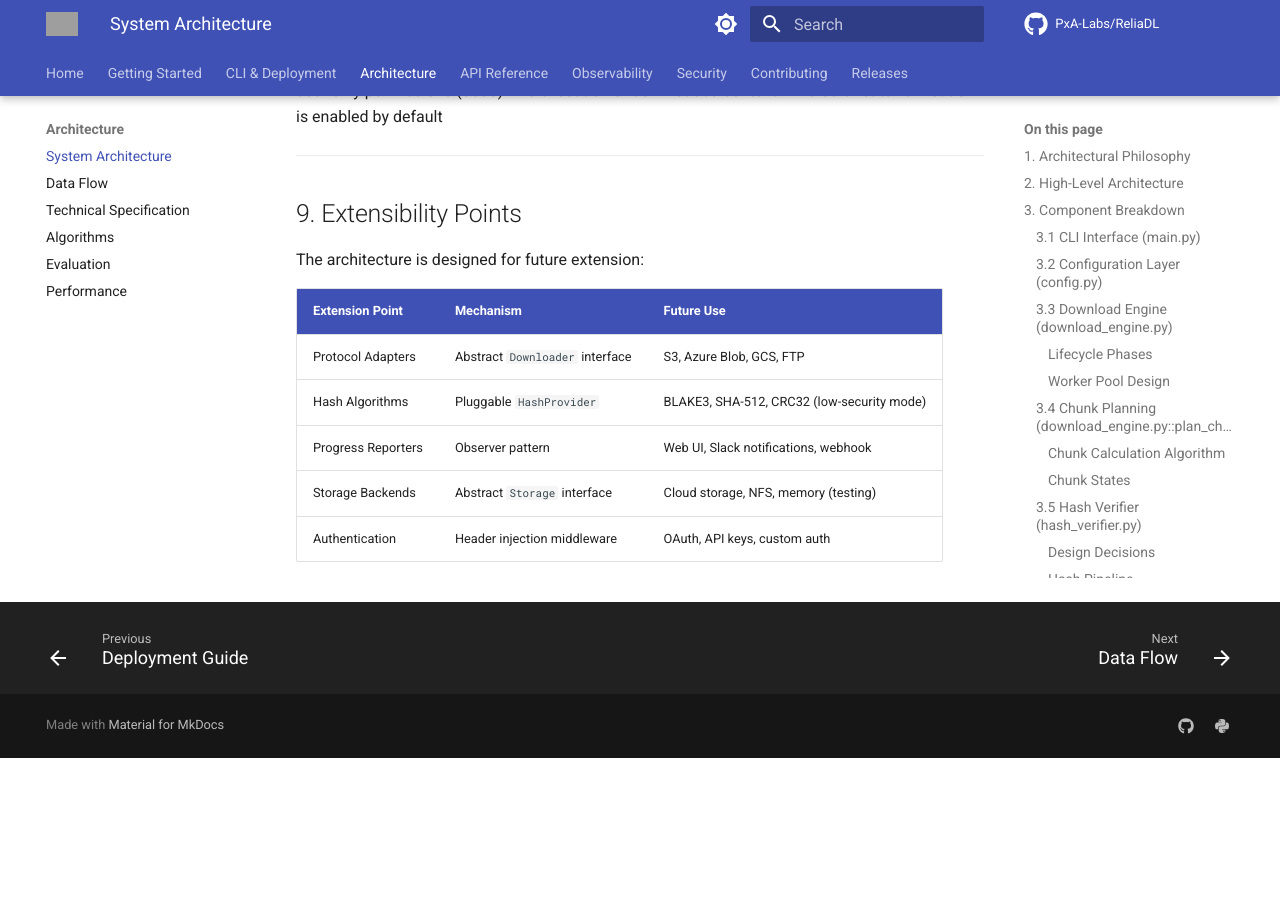
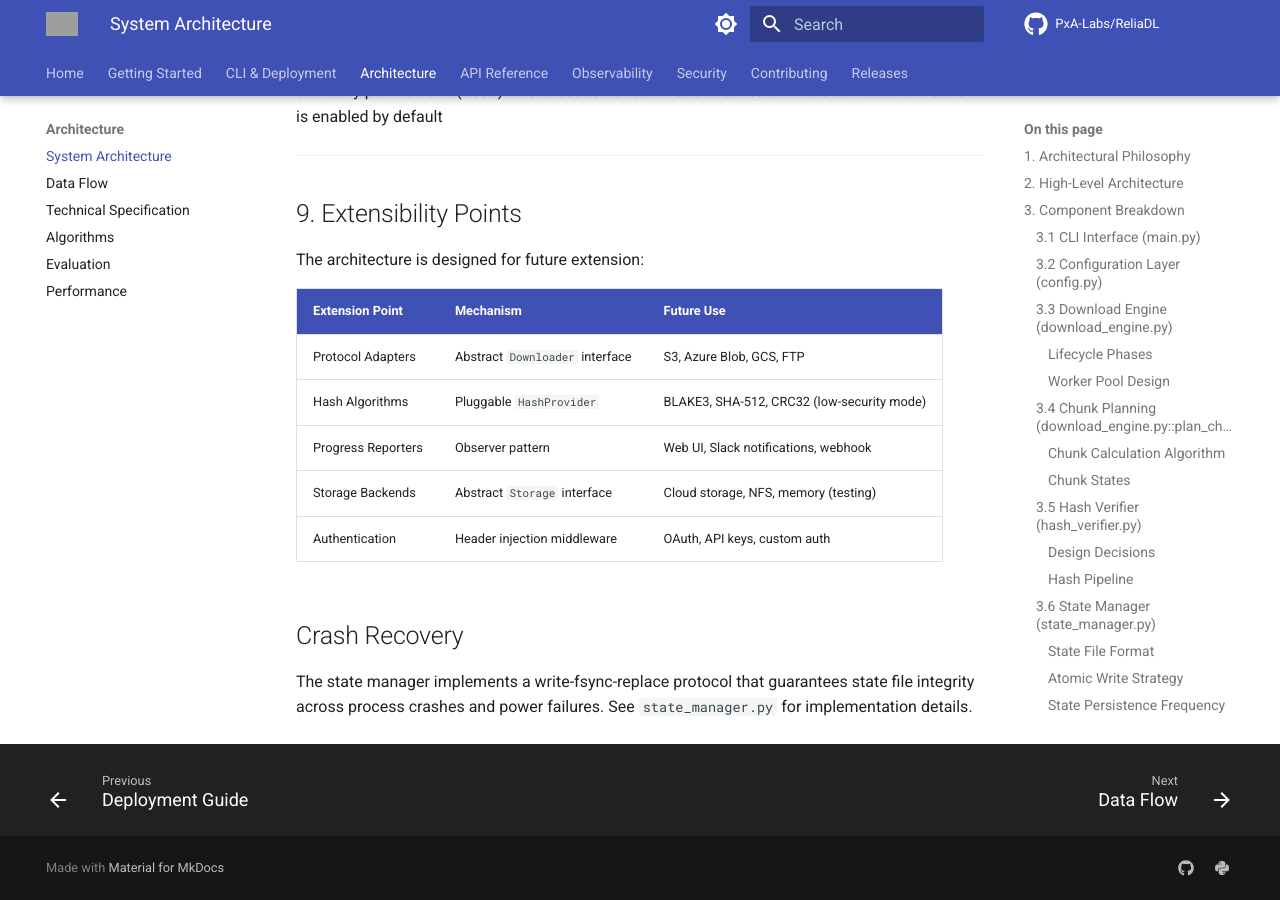
Before and after one commit to PxA-Labs/ReliaDL, an MkDocs documentation site: the page built from docs/ARCHITECTURE.md, in a window 1280 px wide and 900 px high, scrolled down 14261 px. Built offline with MkDocs 1.6.1 and Material for MkDocs 9.7.7, drawn with Linux system fonts in a browser that asks for light colours; comment, search, counter and statistics services are not loaded; the version menu is left out; before the commit the page ends 15019 px from its top, so only the background shows below that; grey boxes are pictures that could not be loaded.

Commit message:
docs: add crash recovery section to ARCHITECTURE.md

```diff
--- a/docs/ARCHITECTURE.md
+++ b/docs/ARCHITECTURE.md
@@ -587,3 +587,9 @@ The architecture is designed for future extension:
 | Progress Reporters | Observer pattern | Web UI, Slack notifications, webhook |
 | Storage Backends | Abstract `Storage` interface | Cloud storage, NFS, memory (testing) |
 | Authentication | Header injection middleware | OAuth, API keys, custom auth |
+
+
+
+## Crash Recovery
+
+The state manager implements a write-fsync-replace protocol that guarantees state file integrity across process crashes and power failures. See `state_manager.py` for implementation details.
```
